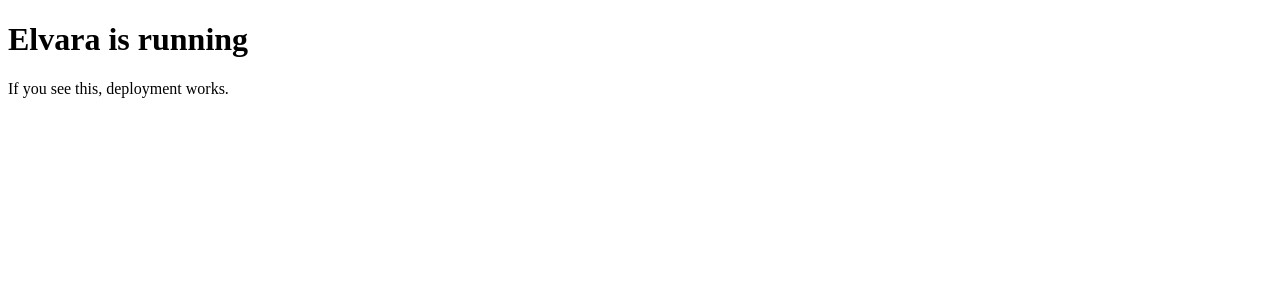
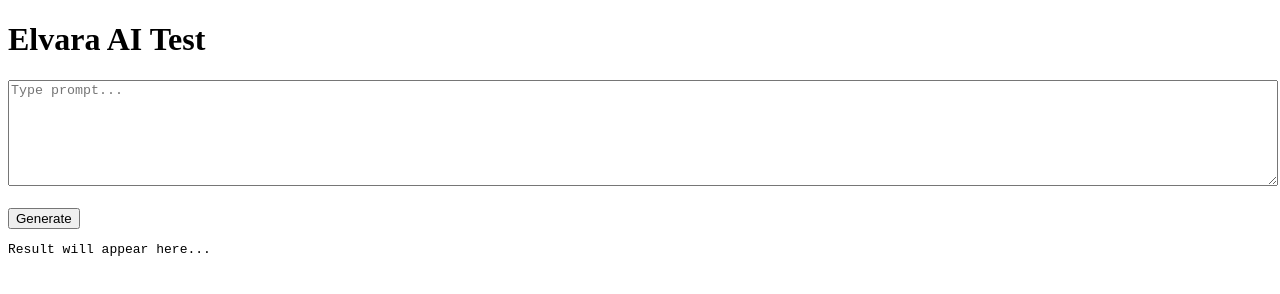
Before and after one commit to disecdesign/elvaraapp, a website: page public/index.html in a window 1280 px wide. Drawn offline with Linux system fonts and the light colour scheme.

Commit message:
Update index.html

```diff
--- a/public/index.html
+++ b/public/index.html
@@ -4,7 +4,35 @@
   <title>Elvara App</title>
 </head>
 <body>
-  <h1>Elvara is running</h1>
-  <p>If you see this, deployment works.</p>
+
+<h1>Elvara AI Test</h1>
+
+<textarea id="input" placeholder="Type prompt..." style="width:100%;height:100px;"></textarea>
+
+<br><br>
+
+<button onclick="generate()">Generate</button>
+
+<pre id="output">Result will appear here...</pre>
+
+<script>
+async function generate() {
+  const prompt = document.getElementById("input").value;
+
+  document.getElementById("output").textContent = "Loading...";
+
+  const res = await fetch("/api/generate", {
+    method: "POST",
+    headers: { "Content-Type": "application/json" },
+    body: JSON.stringify({ prompt })
+  });
+
+  const data = await res.json();
+
+  document.getElementById("output").textContent =
+    data.result || data.error || "No response";
+}
+</script>
+
 </body>
 </html>
```
